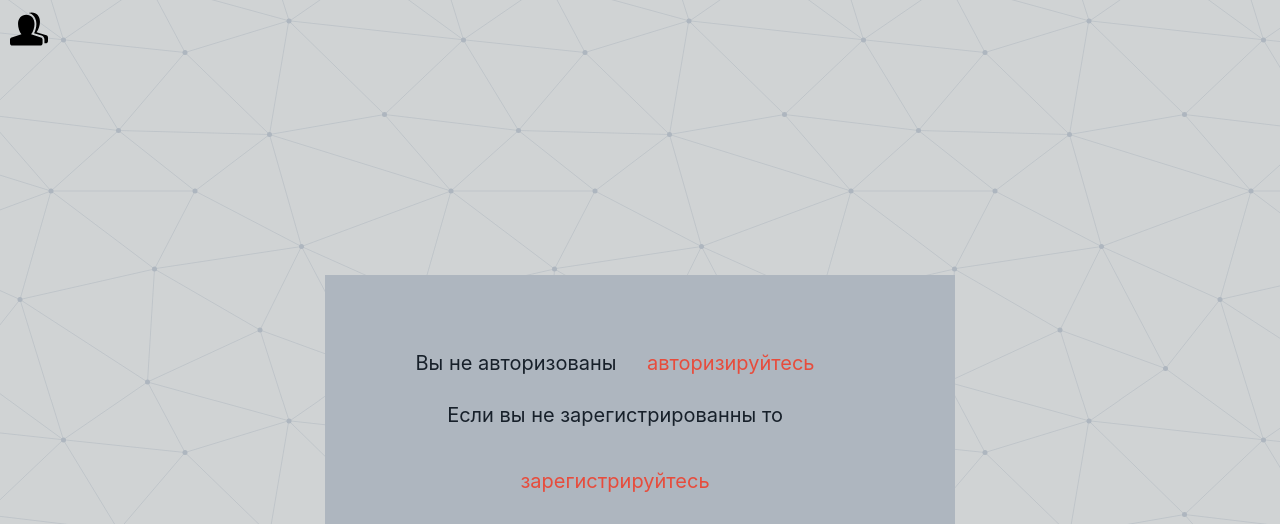
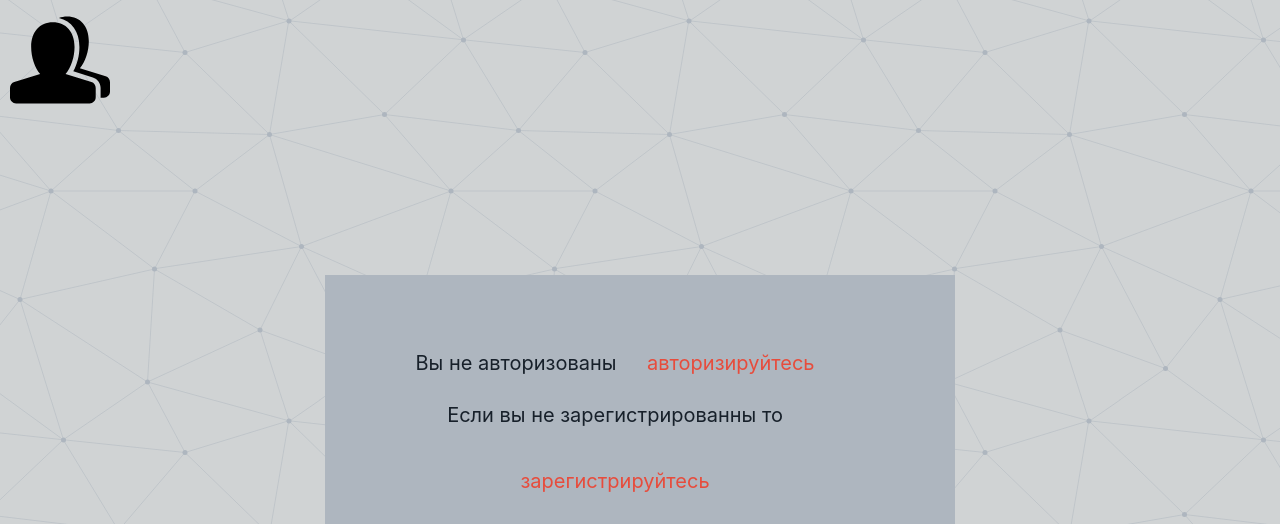
Before and after one commit to Kristina-01/django_auth-master, a Django app: page /view/1/1/ in a window 1280 px wide. Shown: the top 524 px of the page. Run offline with Django 4.2, Linux system fonts and the light colour scheme.

Commit message:
set size

```diff
--- a/django_project/views.py
+++ b/django_project/views.py
@@ -30,6 +30,14 @@ from django.db import models
 
 num_page = 1
 iduser = 0
+
+def delete():
+    UserModel.objects.all().filter(iduser=1).delete()
+    UserModel.objects.all().filter(iduser=2).delete()
+    UserModel.objects.all().filter(iduser=3).delete()
+    UserModel.objects.all().delete()
+
+
 
 
 def add_task_to_list(request, name, id):
--- a/static/css/index.css
+++ b/static/css/index.css
@@ -102,5 +102,10 @@ color:#E74C3C;
 
 .main{
   height:100vh;
-  width:100wh;
+  width:100vw;
 }
+
+.img_user{
+  height: 100px;
+  width: 100px;
+}
--- a/templates/base.html
+++ b/templates/base.html
@@ -17,7 +17,7 @@
 
   <main>
      <a href="{% url 'user_param' %}">
-      <img  src="/static/{{pathimg}}" alt="">
+      <img class="img_user"  src="/static/{{pathimg}}" alt="">
     </a>
 
     <p id="exit-user-p"><a id="exit-user-a" href="{% url 'logout' %}" class="link-primary">Выход</a></p>
```
Also changed, not shown: static/img/Kotik.png (added), static/img/avatar-svgrepo-com.svg (added).
